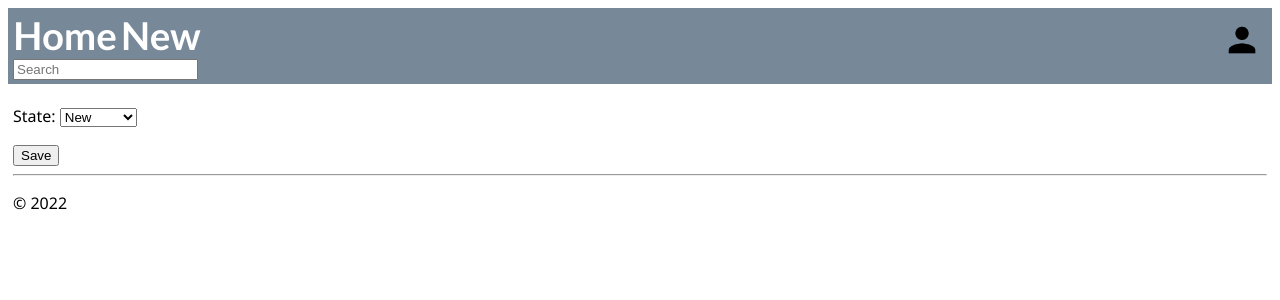
After one commit to snowskeleton/djangoIdun, a Django app: page /changeStateOf/1 in a window 1280 px wide. The commit adds this page. Shown: the top 300 px of the page. Run offline with Django 4.2, Linux system fonts and the light colour scheme; a user stored in the database is signed in; tables that the repository leaves empty hold one stand-in row (values such as "Sample post").

Commit message:
Added state to tickets.

```diff
--- a/nobility/forms.py
+++ b/nobility/forms.py
@@ -14,9 +14,18 @@ class TicketEditForm(forms.ModelForm):
         self.fields['assetTag'].initial = ticket.assetTag
         self.fields['customer'].initial = ticket.customer
         self.fields['claim'].initial = ticket.claim
+        self.fields['state'].initial = ticket.state
     class Meta:
         model = Ticket
-        fields = ('serial', 'model', 'assetTag', 'customer', 'claim',)
+        fields = ('serial', 'model', 'assetTag', 'customer', 'claim', 'state',)
+
+class ChangeStateOfForm(forms.ModelForm):
+    def __init__(self, ticket, *args, **kwargs):
+        super(ChangeStateOfForm, self).__init__(*args, **kwargs)
+        self.fields['state'].initial = ticket.state
+    class Meta:
+        model = Ticket
+        fields = ('state',)
 
 class PartsForm(forms.Form): #Note that it is not inheriting from forms.ModelForm
 
--- a/nobility/longLists.py
+++ b/nobility/longLists.py
@@ -12,6 +12,13 @@ devices = [
     ("Lenovo 500e (2nd Gen) 81MC", "Lenovo 500e (2nd Gen) 81MC"),
     ("Samsung Chromebook 4 (xe310xba)", "Samsung Chromebook 4 (xe310xba)"),
 ]
+
+states = [
+    ("NEW", "New"),
+    ("ORDERED", "Ordered"),
+    ("REPAIRED", "Repaired"),
+    ("FINISHED", "Finished"),
+    ]
 
 parts = {
     "Dell 3100 (Touch, +USB)": [
--- a/nobility/models.py
+++ b/nobility/models.py
@@ -9,7 +9,13 @@ class Ticket(models.Model):
     serial = models.CharField(max_length=30, null=True, blank=True)
     assetTag = models.CharField(max_length=30, null=True, blank=True)
     customer = models.CharField(max_length=30, null=True, blank=False)
-    claim = models.CharField(max_length=30, null=True, blank=False)
+    claim = models.CharField(max_length=30, null=True, blank=True)
+    state = models.CharField(
+        max_length=90,
+        null=True,
+        blank=True,
+        choices=longLists.states
+    )
     model = models.CharField(
         max_length=90,
         null=True,
@@ -18,7 +24,8 @@ class Ticket(models.Model):
     )
 
     @classmethod
-    def whoamI(self, ticket):
+    def fromID(self, ticket):
+    # def whoamI(self, ticket):
         return Ticket.objects.filter(id=ticket)[0]
 
     def paddedID(self):
--- /dev/null
+++ b/nobility/templates/nobility/changeStateOf.html
@@ -0,0 +1,11 @@
+{% extends "nobility/layout.html" %}
+{% block title %}
+    Edit {{ ticket.id }}
+{% endblock %}
+{% block content %}
+    <form method="POST" class="log-form">
+        {% csrf_token %}
+        {{ form.as_p }}
+        <button type="submit" class="save btn btn-default">Save</button>
+    </form>
+{% endblock %}
--- a/nobility/templates/nobility/ticket.html
+++ b/nobility/templates/nobility/ticket.html
@@ -21,7 +21,7 @@ Ticket #{{ ticket.id }}
                 {% if ticket.claim %}
                     <p class="deetsHeader">CLAIM: {{ ticket.claim }}</p>
                 {% endif %}
-                <p class="deetsHeader">STATUS: {{ ticket.status }}</p>
+                <p class="deetsHeader"><a href="/changeStateOf/{{ ticket.id }}">STATUS: {{ ticket.state }}</a></p>
             </div>
             <div class="fright">
                 <p class="deetsHeader">PARTS</p>
--- a/nobility/urls.py
+++ b/nobility/urls.py
@@ -12,6 +12,7 @@ urlpatterns = [
     path("", home_list_view, name="home"),
     path("ticket/<ticket>", views.ticket, name="ticket"),
     path("editTicket/<ticket>", views.editTicket, name="editTicket"),
+    path("changeStateOf/<ticket>", views.changeStateOf, name="changeState"),
     path("login/", views.login_view, name="login"),
     path("logout", views.logout_view, name="logout"),
     path("add/", views.addTicket, name="add"),
--- a/nobility/views.py
+++ b/nobility/views.py
@@ -6,7 +6,7 @@ from django.contrib.auth.decorators import login_required
 from django.contrib.auth import authenticate, login, logout
 from django import forms
 
-from .forms import NoteForm, TicketCreateForm, PartsForm, ButtonButton, LoginForm, TicketEditForm
+from .forms import ChangeStateOfForm, NoteForm, TicketCreateForm, PartsForm, ButtonButton, LoginForm, TicketEditForm
 from .models import Ticket, Part, Note
 
 
@@ -21,7 +21,7 @@ class HomeListView(ListView):
 
 @login_required
 def ticket(request, ticket):
-    ticket = Ticket.whoamI(ticket)
+    ticket = Ticket.fromID(ticket)
     form = ButtonButton(request.POST or None)
 
     if request.method == 'POST' and form.is_valid():
@@ -36,7 +36,7 @@ def ticket(request, ticket):
 
 @login_required
 def addPart(request, ticket):
-    ticket = Ticket.whoamI(ticket)
+    ticket = Ticket.fromID(ticket)
     form = PartsForm(ticket=ticket)
 
     if request.method == "POST":
@@ -51,7 +51,7 @@ def addPart(request, ticket):
 
 @login_required
 def note(request, ticket):
-    ticket = Ticket.whoamI(ticket)
+    ticket = Ticket.fromID(ticket)
     form = NoteForm(request.POST or None)
 
     if request.method == 'POST' and form.is_valid():
@@ -93,10 +93,10 @@ def part(request, part):
 def addTicket(request):
     form = TicketCreateForm(request.POST or None)
 
-    print(form)
     if request.method == "POST" and form.is_valid():
         ticket = form.save(commit=False)
         ticket.creationDate = datetime.now()
+        ticket.state = "NEW"
         ticket.save()
         return redirect(f"/ticket/{ticket.id}")
     else:
@@ -104,7 +104,7 @@ def addTicket(request):
 
 @login_required
 def editTicket(request, ticket):
-    ticket = Ticket.objects.filter(id=ticket)[0]
+    ticket = Ticket.fromID(ticket)
     form = TicketEditForm(ticket=ticket)
     if request.method == "POST":
         ticket.serial = request.POST['serial']
@@ -112,9 +112,25 @@ def editTicket(request, ticket):
         ticket.assetTag = request.POST['assetTag']
         ticket.customer = request.POST['customer']
         ticket.claim = request.POST['claim']
+        ticket.state = request.POST['state']
         ticket.save()
         return redirect(f"/ticket/{ticket.id}")
     return render(request, "nobility/editTicket.html", {"form": form, "ticket": ticket})
+
+@login_required
+def changeStateOf(request, ticket):
+    ticket = Ticket.fromID(ticket)
+    form = ChangeStateOfForm(ticket=ticket)
+
+    if request.method == "POST":
+        ticket.state = request.POST['state']
+        ticket.save()
+        Note.objects.create(
+        body=f"{request.user} changed status to [{request.POST['state']}].",
+        ticket=ticket,
+        user=request.user)
+        return redirect(f"/ticket/{ticket.id}")
+    return render(request, "nobility/changeStateOf.html", {"form": form, "ticket": ticket})
 
 class SearchResultsView(ListView):
     model = Ticket
```
